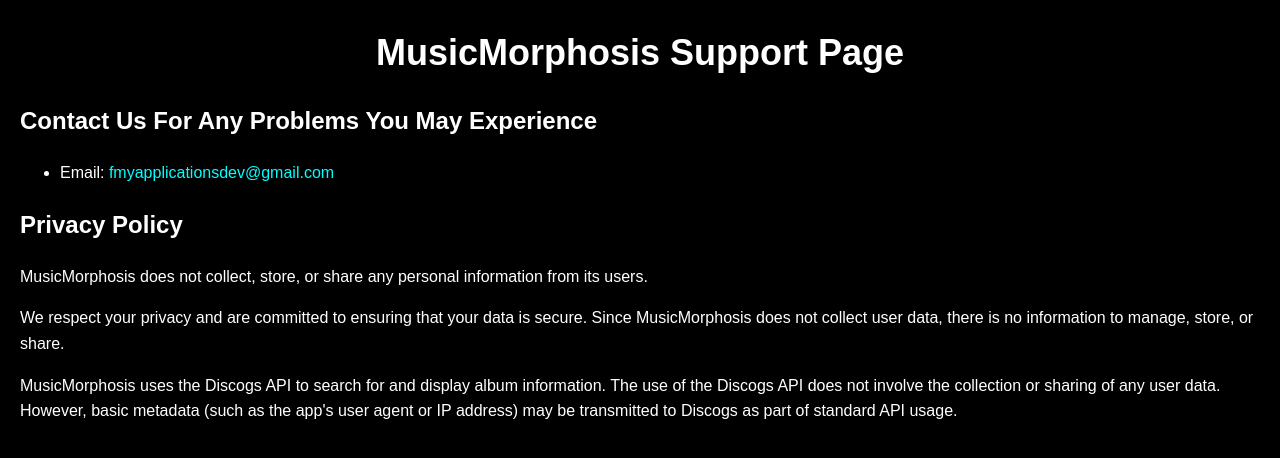
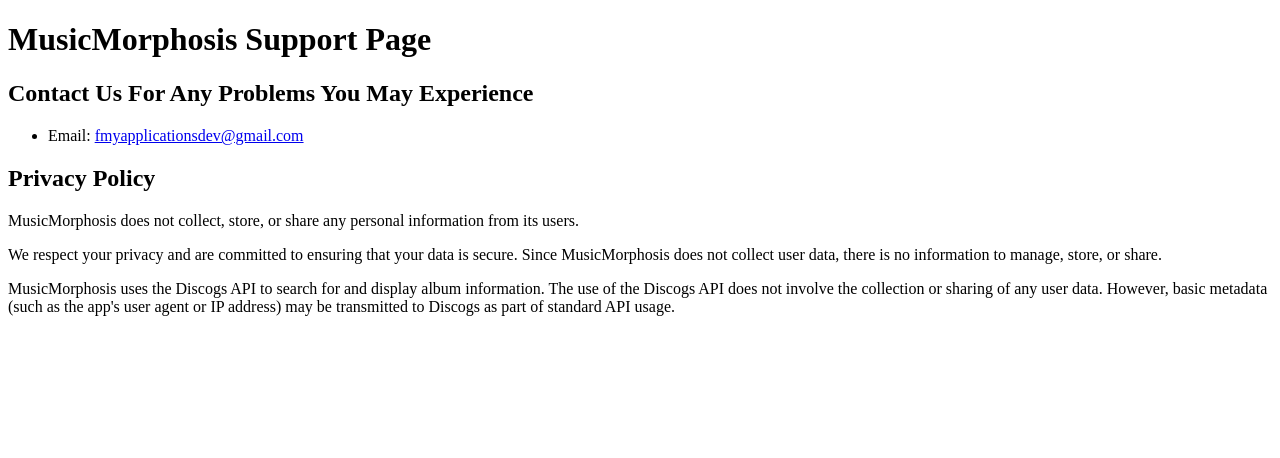
Before and after one commit to fmyApplications/MusicMorphosis-Support, a plain HTML site: page index.html in a window 1280 px wide. Drawn offline with Linux system fonts and the light colour scheme.

Commit message:
Update index.html

```diff
--- a/index.html
+++ b/index.html
@@ -4,33 +4,6 @@
     <meta charset="UTF-8">
     <meta name="viewport" content="width=device-width, initial-scale=1.0">
     <title>Support Page For MusicMorphosis</title>
-    <style>
-        body {
-            background-color: black;
-            color: white;
-            font-family: Arial, sans-serif;
-            line-height: 1.6;
-            margin: 20px;
-        }
-        a {
-            color: cyan;
-            text-decoration: none;
-        }
-        a:hover {
-            text-decoration: underline;
-        }
-        p {
-        color: white;
-        font-size: 16px;
-        line-height: 1.6;
-        }
-        h1 {
-        color: white;
-        text-align: center;
-        font-size: 36px;
-        margin-bottom: 20px;
-        }
-    </style>
 </head>
 <body>
     <h1>MusicMorphosis Support Page</h1>
@@ -42,7 +15,6 @@
     <h2>Privacy Policy</h2>
     <p>MusicMorphosis does not collect, store, or share any personal information from its users.</p>
     <p>We respect your privacy and are committed to ensuring that your data is secure. Since MusicMorphosis does not collect user data, there is no information to manage, store, or share.</p>
-    <p>MusicMorphosis uses the Discogs API to search for and display album information. The use of the Discogs API does not involve the collection or sharing of any user data. However, basic metadata (such as the app's user agent or IP address) may be transmitted to Discogs as part of standard API usage.
-</p>
+    <p>MusicMorphosis uses the Discogs API to search for and display album information. The use of the Discogs API does not involve the collection or sharing of any user data. However, basic metadata (such as the app's user agent or IP address) may be transmitted to Discogs as part of standard API usage.</p>
 </body>
 </html>
```
